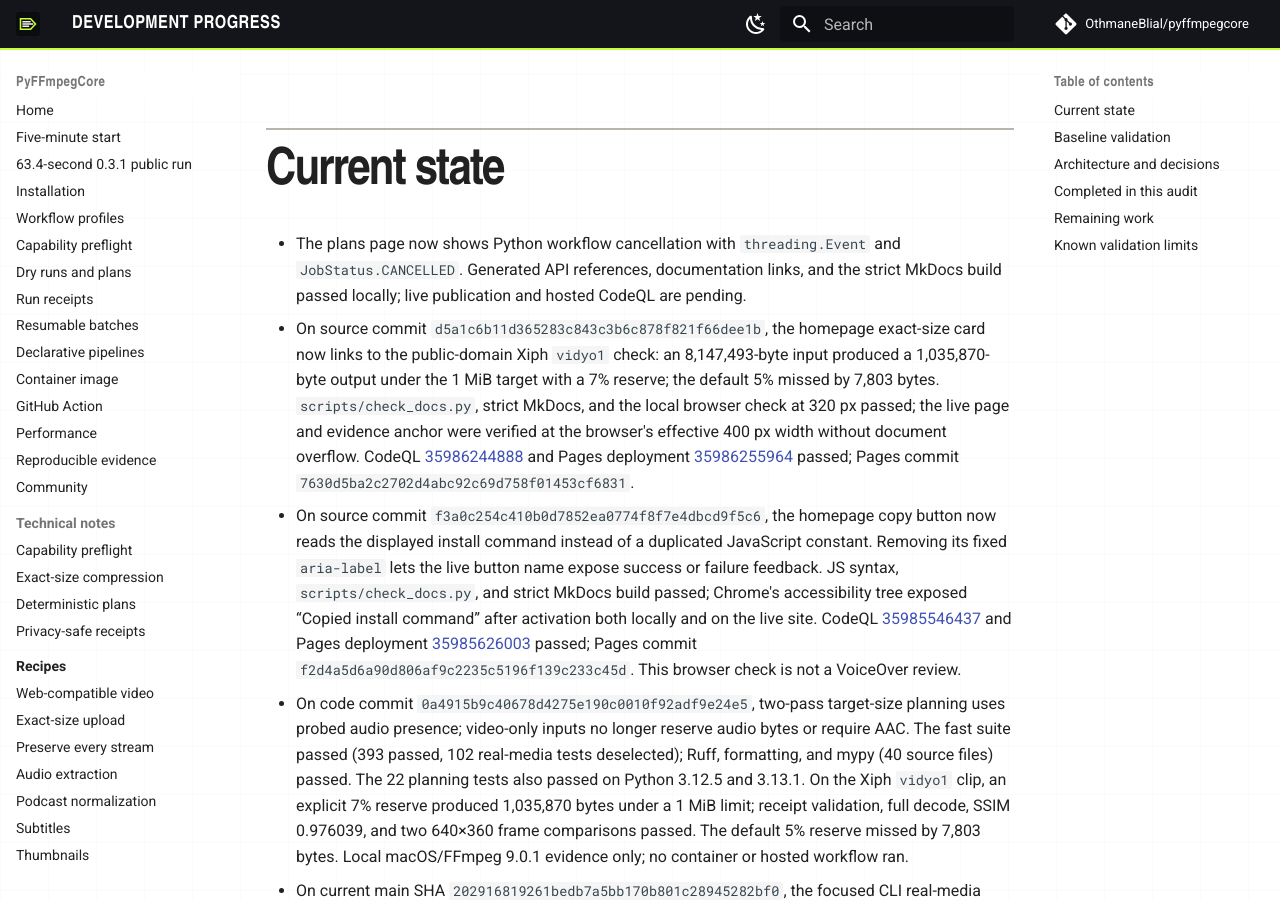
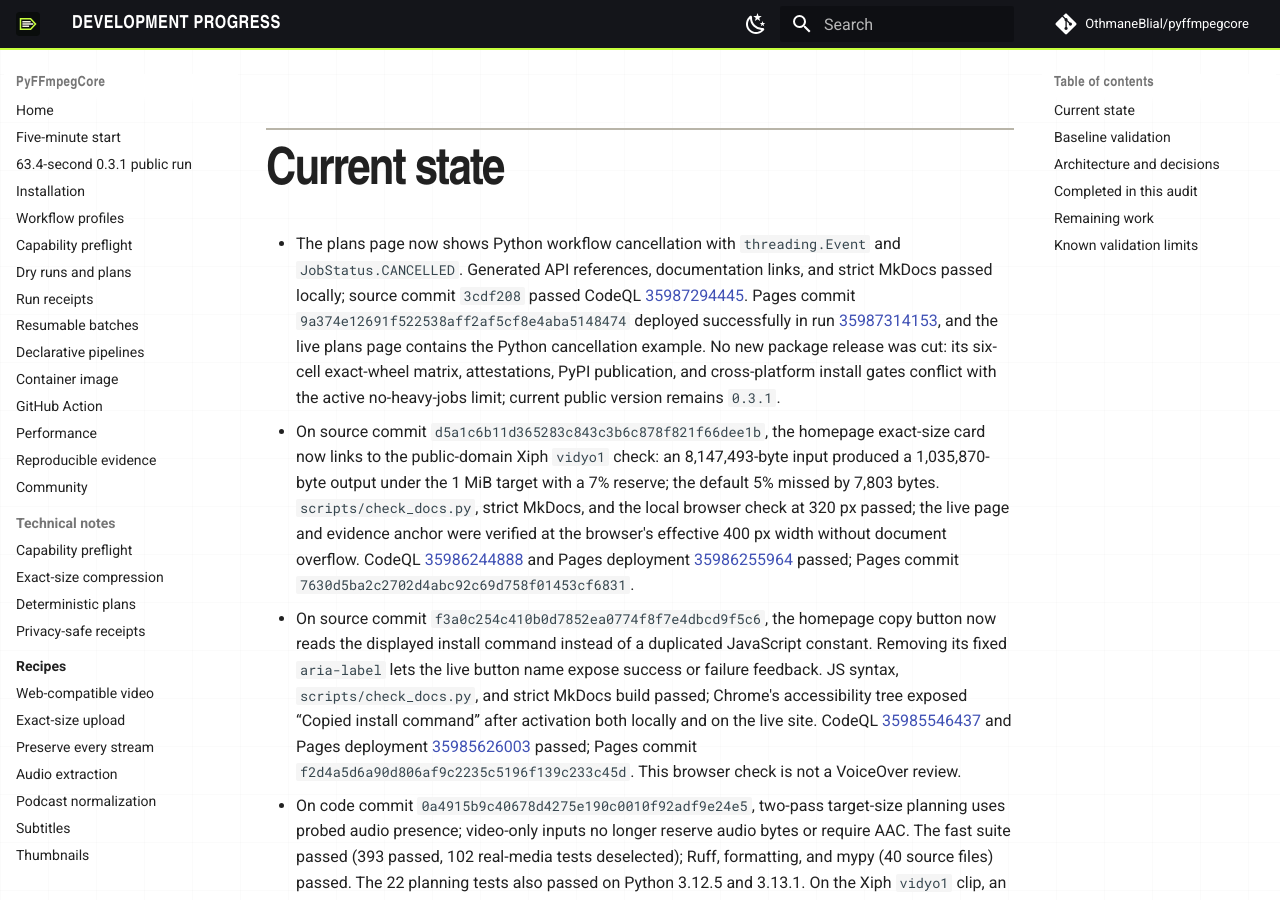
Before and after one commit to OthmaneBlial/pyffmpegcore, an MkDocs documentation site: the page built from docs/PROGRESS.md, in a window 1280 px wide and 900 px high, scrolled down 408 px. Built offline with MkDocs 1.6.1 and Material for MkDocs 9.7.7, drawn with Linux system fonts in a browser that asks for light colours; comment, search, counter and statistics services are not loaded.

Commit message:
docs(progress): record cancellation site deployment

```diff
--- a/docs/PROGRESS.md
+++ b/docs/PROGRESS.md
@@ -4,7 +4,7 @@ Updated: 2026-09-24
 
 ## Current state
 
-- The plans page now shows Python workflow cancellation with `threading.Event` and `JobStatus.CANCELLED`. Generated API references, documentation links, and the strict MkDocs build passed locally; live publication and hosted CodeQL are pending.
+- The plans page now shows Python workflow cancellation with `threading.Event` and `JobStatus.CANCELLED`. Generated API references, documentation links, and strict MkDocs passed locally; source commit `3cdf208` passed CodeQL [35987294445](https://github.com/OthmaneBlial/pyffmpegcore/actions/runs/35987294445). Pages commit `9a374e12691f522538aff2af5cf8e4aba5148474` deployed successfully in run [35987314153](https://github.com/OthmaneBlial/OthmaneBlial.github.io/actions/runs/35987314153), and the live plans page contains the Python cancellation example. No new package release was cut: its six-cell exact-wheel matrix, attestations, PyPI publication, and cross-platform install gates conflict with the active no-heavy-jobs limit; current public version remains `0.3.1`.
 - On source commit `d5a1c6b11d365283c843c3b6c878f821f66dee1b`, the homepage exact-size card now links to the public-domain Xiph `vidyo1` check: an 8,147,493-byte input produced a 1,035,870-byte output under the 1 MiB target with a 7% reserve; the default 5% missed by 7,803 bytes. `scripts/check_docs.py`, strict MkDocs, and the local browser check at 320 px passed; the live page and evidence anchor were verified at the browser's effective 400 px width without document overflow. CodeQL [35986244888](https://github.com/OthmaneBlial/pyffmpegcore/actions/runs/35986244888) and Pages deployment [35986255964](https://github.com/OthmaneBlial/OthmaneBlial.github.io/actions/runs/35986255964) passed; Pages commit `7630d5ba2c2702d4abc92c69d758f01453cf6831`.
 - On source commit `f3a0c254c410b0d7852ea0774f8f7e4dbcd9f5c6`, the homepage copy button now reads the displayed install command instead of a duplicated JavaScript constant. Removing its fixed `aria-label` lets the live button name expose success or failure feedback. JS syntax, `scripts/check_docs.py`, and strict MkDocs build passed; Chrome's accessibility tree exposed “Copied install command” after activation both locally and on the live site. CodeQL [35985546437](https://github.com/OthmaneBlial/pyffmpegcore/actions/runs/35985546437) and Pages deployment [35985626003](https://github.com/OthmaneBlial/OthmaneBlial.github.io/actions/runs/35985626003) passed; Pages commit `f2d4a5d6a90d806af9c2235c5196f139c233c45d`. This browser check is not a VoiceOver review.
 - On code commit `0a4915b9c40678d4275e190c0010f92adf9e24e5`, two-pass target-size planning uses probed audio presence; video-only inputs no longer reserve audio bytes or require AAC. The fast suite passed (393 passed, 102 real-media tests deselected); Ruff, formatting, and mypy (40 source files) passed. The 22 planning tests also passed on Python 3.12.5 and 3.13.1. On the Xiph `vidyo1` clip, an explicit 7% reserve produced 1,035,870 bytes under a 1 MiB limit; receipt validation, full decode, SSIM 0.976039, and two 640×360 frame comparisons passed. The default 5% reserve missed by 7,803 bytes. Local macOS/FFmpeg 9.0.1 evidence only; no container or hosted workflow ran.
```
